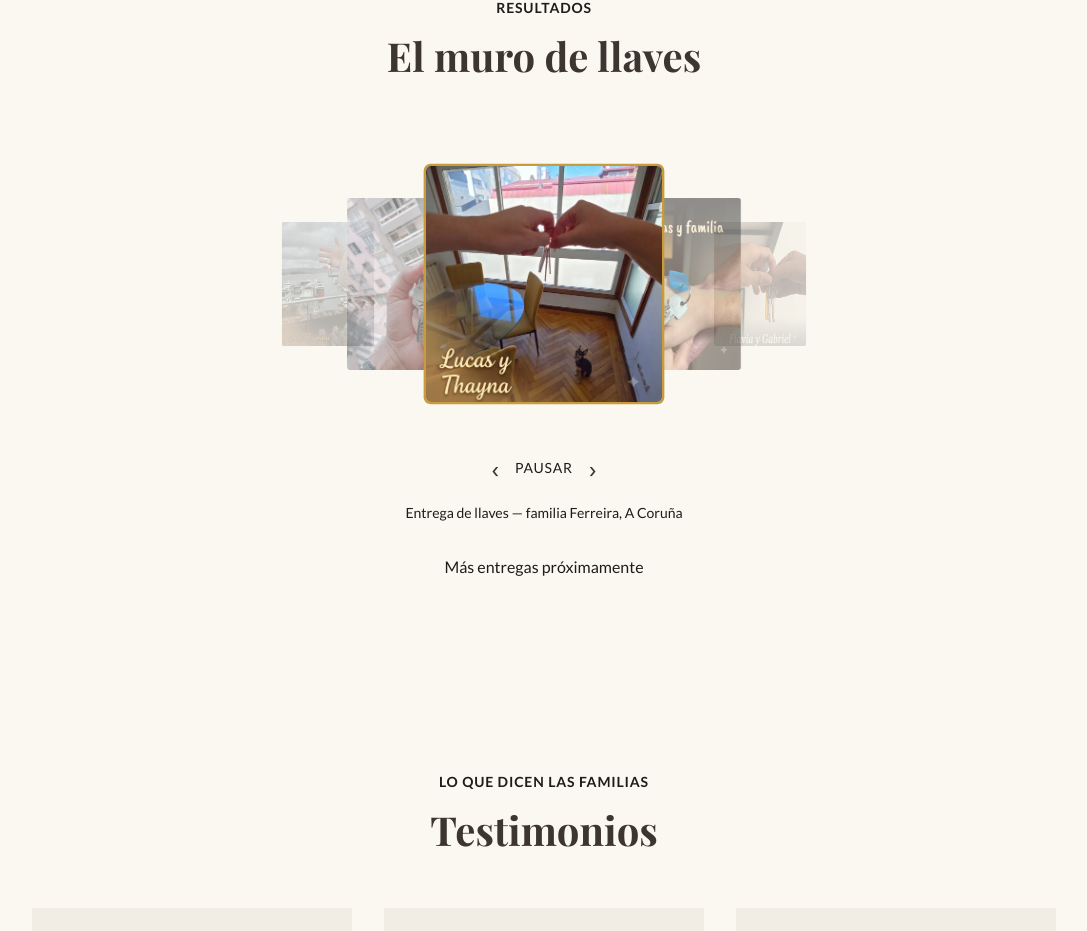
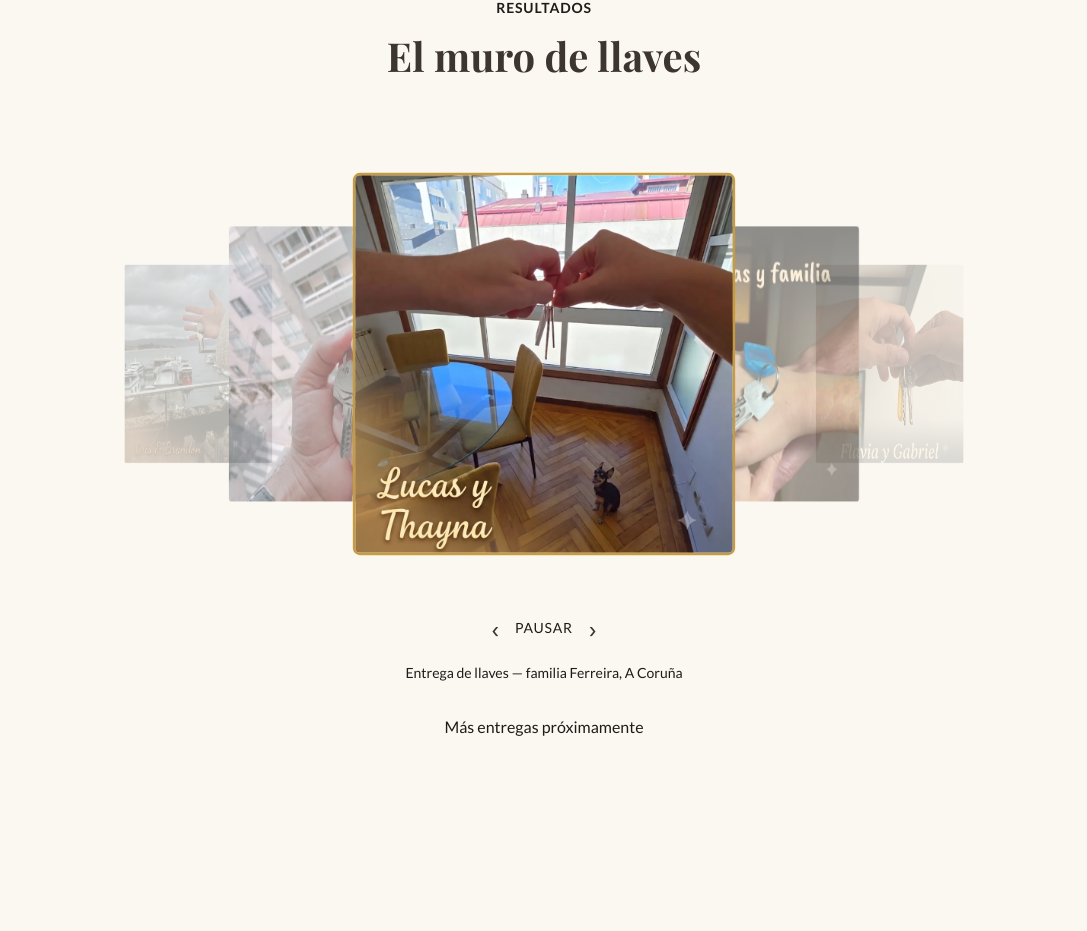
Before and after one commit to MSSimonet/Tu_Lugar_en_Galicia, a Next.js app: page / in a window 1280 px wide. Shown: the part 2212-3143 px from the top of the page, without its empty margins (96-1183 px from the left). Built offline with nearby package versions, Linux system fonts and the light colour scheme; no server answers.

Commit message:
fix: carrusel del muro de llaves ocupa el ancho de la sección con fotos más grandes
El stage pasa de max-w-2xl a w-full (llena el max-w-4xl de la sección) y las
tarjetas crecen de 200px a 320px de máximo.

```diff
--- a/components/home/MuroLlavesCarrusel3D.tsx
+++ b/components/home/MuroLlavesCarrusel3D.tsx
@@ -77,7 +77,7 @@ export function MuroLlavesCarrusel3D({ fotos }: MuroLlavesCarrusel3DProps) {
       }}
     >
       <div
-        className="relative mx-auto h-[220px] max-w-2xl sm:h-[260px] md:h-[300px]"
+        className="relative h-[300px] w-full sm:h-[380px] md:h-[460px]"
         style={{ perspective: '1200px' }}
       >
         {fotos.map((foto, i) => {
@@ -109,7 +109,7 @@ export function MuroLlavesCarrusel3D({ fotos }: MuroLlavesCarrusel3DProps) {
                 tabIndex={-1}
                 aria-label={`Ver foto ${i + 1} de ${total}: ${foto.alt}`}
                 className={[
-                  'relative aspect-square w-[38vw] max-w-[200px] overflow-hidden rounded-[4px]',
+                  'relative aspect-square w-[46vw] max-w-[320px] overflow-hidden rounded-[4px]',
                   isActive ? 'ring-2 ring-[var(--po-ouro)]' : '',
                 ]
                   .filter(Boolean)
@@ -119,7 +119,7 @@ export function MuroLlavesCarrusel3D({ fotos }: MuroLlavesCarrusel3DProps) {
                   src={foto.src}
                   alt={foto.alt}
                   fill
-                  sizes="(min-width: 768px) 200px, 38vw"
+                  sizes="(min-width: 768px) 320px, 46vw"
                   className="object-cover"
                 />
               </motion.button>
```
